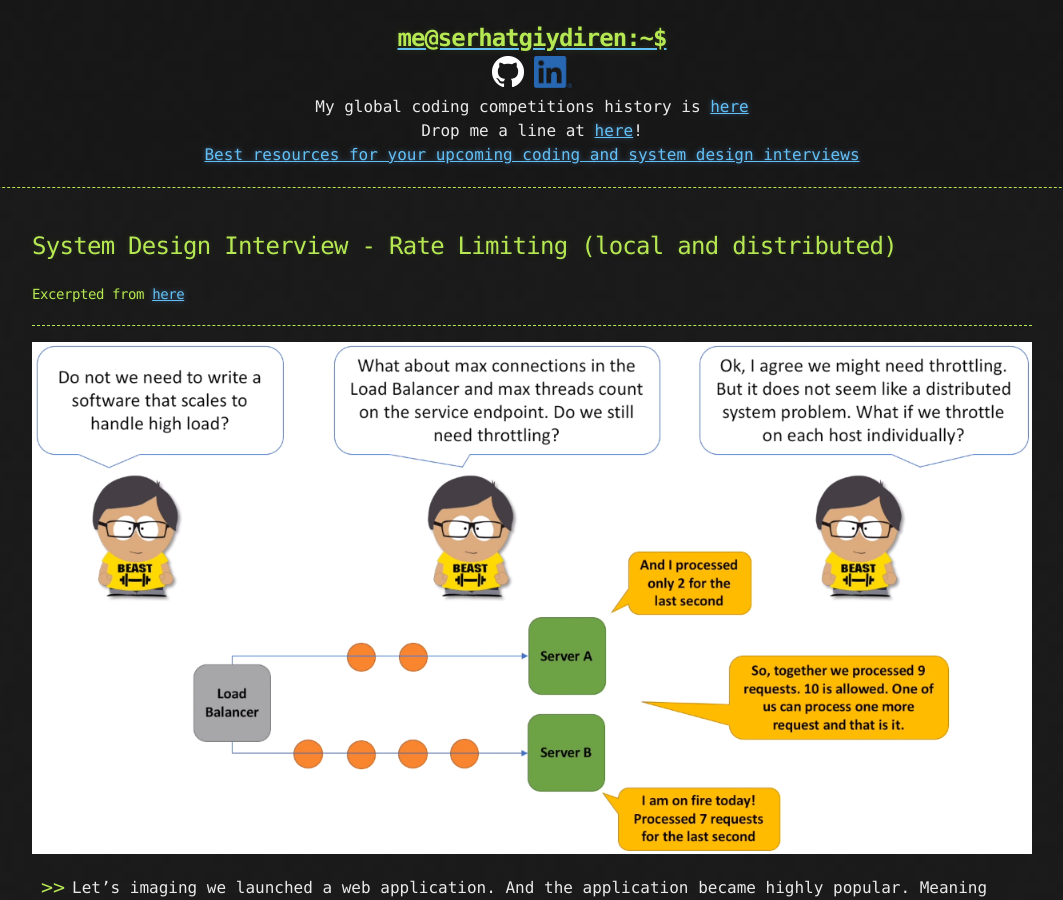
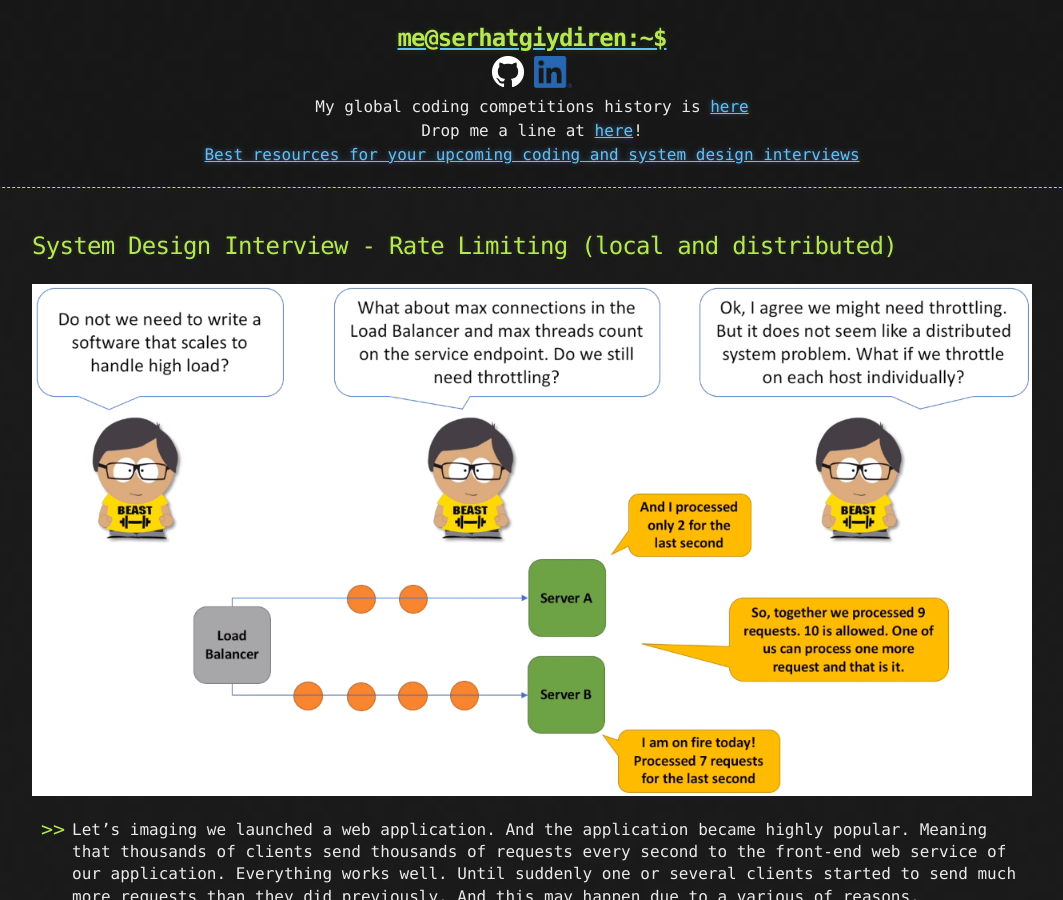
Before and after one commit to goodHunter27/serhatgiydiren.github.io, a Jekyll site: the page built from _posts/2022-01-16-system-design-interview-rate-limiting.md, in a window 1280 px wide and 900 px high. Shown: the whole window, without its empty margins (108-1171 px from the left). Built offline with Jekyll 4.4.1, drawn with Linux system fonts in a browser that asks for light colours.

Commit message:
Update 2022-01-16-system-design-interview-rate-limiting.md

```diff
--- a/_posts/2022-01-16-system-design-interview-rate-limiting.md
+++ b/_posts/2022-01-16-system-design-interview-rate-limiting.md
@@ -2,10 +2,6 @@
 title: System Design Interview - Rate Limiting (local and distributed)
 published: true
 ---
-
-#### Excerpted from [here](https://youtu.be/FU4WlwfS3G0){:target="_blank"}
-
------------------------
 
 ![Requirement Clarification](../assets/rl_rc.png)
 
```
Also changed, not shown: other parts of _posts/2022-01-16-system-design-interview-rate-limiting.md (+2 -0 lines).
